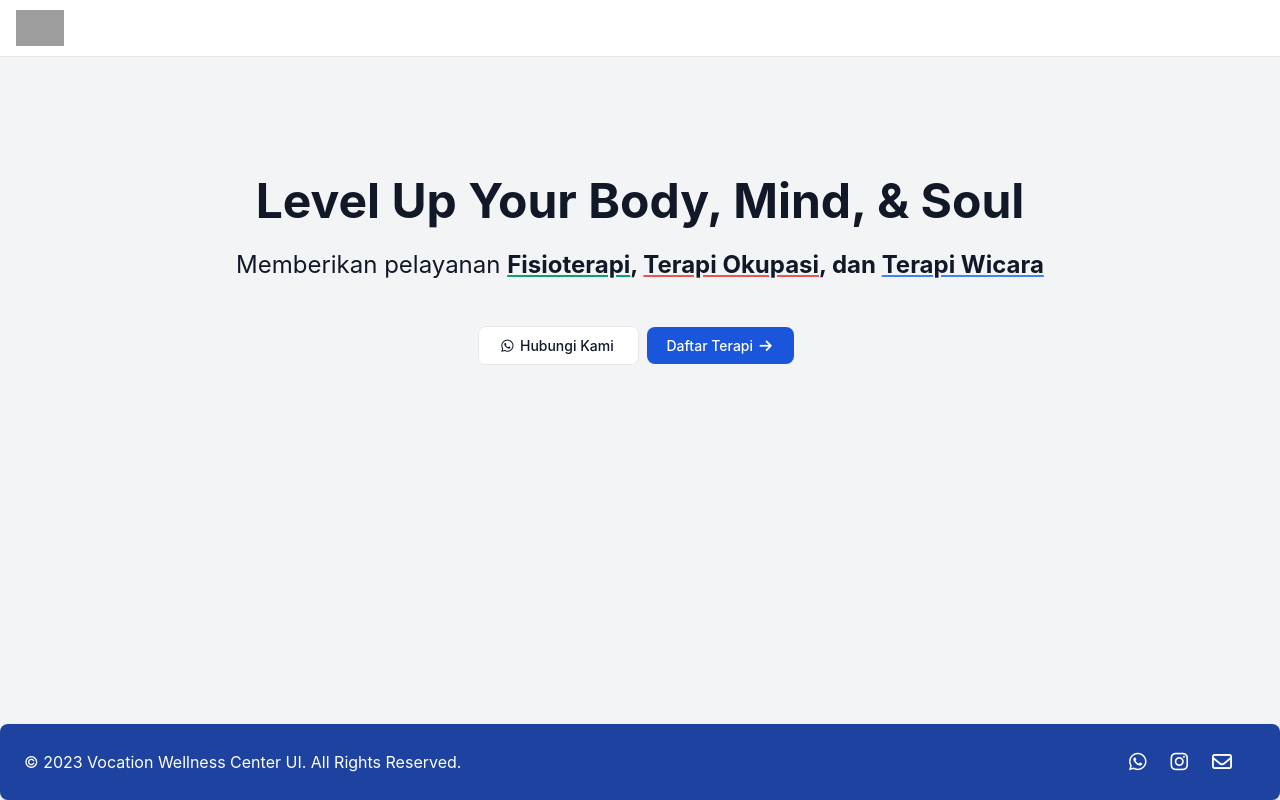
After one commit to indrikla/TA_mirror, a Django app: page /dasbor/landingPage in a window 1280 px wide. The commit adds this page. Run offline with Django 4.2, Linux system fonts and the light colour scheme; style sheets or scripts are compiled from the project's sources; some libraries are stand-ins or nearby versions; grey boxes are pictures that could not be loaded.

Commit message:
landing-page

```diff
--- a/daftar/templates/daftar-kunjungan.html
+++ b/daftar/templates/daftar-kunjungan.html
@@ -175,7 +175,7 @@
 <script>
     $(document).ready(function (){
         var green = 'status bg-green-100 text-green-800 text-sm font-medium mr-2 px-2.5 py-0.5 rounded dark:bg-green-900 dark:text-green-300'
-        var yellow = 'status bg-yellow-100 text-yellow-800 mx-2 text-sm font-medium mr-2 px-2.5 py-0.5 rounded dark:bg-blue-900 dark:text-blue-300'
+        var yellow = 'status bg-yellow-100 text-yellow-800 text-sm font-medium mr-2 px-2.5 py-0.5 rounded dark:bg-blue-900 dark:text-blue-300'
         var blue = 'status bg-blue-100 text-blue-800 text-sm font-medium mr-2 px-2.5 py-0.5 rounded dark:bg-blue-900 dark:text-blue-300'
         var red = 'bg-red-100 text-red-800 text-sm font-medium mr-2 px-2.5 py-0.5 rounded dark:bg-red-900 dark:text-red-300'
         var gray = 'bg-gray-100 text-gray-800 text-sm font-medium mr-2 px-2.5 py-0.5 rounded dark:bg-gray-700 dark:text-gray-300'
--- a/dasbor/templates/dasbor-terapis.html
+++ b/dasbor/templates/dasbor-terapis.html
@@ -110,7 +110,7 @@
     $(document).ready(function (){
         var i;
         var green = 'status bg-green-100 text-green-800 text-sm font-medium mr-2 px-2.5 py-0.5 rounded dark:bg-green-900 dark:text-green-300'
-        var yellow = 'status bg-yellow-100 text-yellow-800 mx-2 text-sm font-medium mr-2 px-2.5 py-0.5 rounded dark:bg-blue-900 dark:text-blue-300'
+        var yellow = 'status bg-yellow-100 text-yellow-800 text-sm font-medium mr-2 px-2.5 py-0.5 rounded dark:bg-blue-900 dark:text-blue-300'
         var blue = 'status bg-blue-100 text-blue-800 text-sm font-medium mr-2 px-2.5 py-0.5 rounded dark:bg-blue-900 dark:text-blue-300'
         var red = 'bg-red-100 text-red-800 text-sm font-medium mr-2 px-2.5 py-0.5 rounded dark:bg-red-900 dark:text-red-300'
         var gray = 'bg-gray-100 text-gray-800 text-sm font-medium mr-2 px-2.5 py-0.5 rounded dark:bg-gray-700 dark:text-gray-300'
--- /dev/null
+++ b/dasbor/templates/landing-page.html
@@ -0,0 +1,35 @@
+{% extends "base.html" %}
+{% block content %}
+
+<div class="container mx-auto mt-4" >
+
+    <section >
+        <div style="margin-top:8%;" class="container mx-auto mt-4">
+            <p class="text-center font-bold text-5xl text-gray-900 dark:text-white">Level Up Your Body, Mind, & Soul</p>
+
+            <br>
+
+            <p class="text-center text-2xl text-gray-900 dark:text-white">Memberikan pelayanan
+                <b> <span class="underline decoration-green-500">Fisioterapi</span>,
+                    <span class="underline decoration-red-500">Terapi Okupasi</span>, dan
+                    <span class="underline decoration-blue-500">Terapi Wicara</span></b> </p>
+
+            <br><br>
+                <div class="flex flex-col items-center justify-center">
+                    <div class="py-1">
+
+                            <a href="https://api.whatsapp.com/send?phone=6281210110430" target="_blank" class="py-2.5 px-5 mr-2 mb-2 text-sm font-medium text-gray-900 focus:outline-none bg-white rounded-lg border border-gray-200 hover:bg-gray-100 hover:text-blue-700 focus:z-10 focus:ring-4 focus:ring-gray-200 dark:focus:ring-gray-700 dark:bg-gray-800 dark:text-gray-400 dark:border-gray-600 dark:hover:text-white dark:hover:bg-gray-700">
+                                <i class="fa-fw fa-brands fa-whatsapp"></i> Hubungi Kami
+                            </a>
+                            <a href="" class="text-white bg-blue-700 hover:bg-blue-800 focus:ring-4 focus:ring-blue-300 font-medium rounded-lg text-sm px-5 py-2.5 mr-2 mb-2 dark:bg-blue-600 dark:hover:bg-blue-700 focus:outline-none dark:focus:ring-blue-800">
+                                Daftar Terapi <i class="fa-fw fa-solid fa-arrow-right"></i>
+                            </a>
+
+                    </div>
+                </div>
+        </div>
+    </section>
+
+</div>
+
+{% endblock content %}
--- a/dasbor/templates/list-rekam-medis.html
+++ b/dasbor/templates/list-rekam-medis.html
@@ -134,6 +134,11 @@
                     <i class="mb-2 fa-fw fa-regular fa-calendar"></i> {{ kunjungan.tanggal_terapi }}<br>
                     <i class="mb-2 fa-fw fa-regular fa-clock"></i> {{ kunjungan.slot_waktu }}<br>
                     <i class="fa-fw fa-sharp fa-solid fa-stethoscope"></i> {{ kunjungan.terapis.name }}<br>
+                    <div class="mt-4 py-1">
+                        <a href="#" class="py-2.5 px-5 mr-2 mb-2 text-sm font-medium text-gray-900 focus:outline-none bg-white rounded-lg border border-gray-200 hover:bg-gray-100 hover:text-blue-700 focus:z-10 focus:ring-4 focus:ring-gray-200 dark:focus:ring-gray-700 dark:bg-gray-800 dark:text-gray-400 dark:border-gray-600 dark:hover:text-white dark:hover:bg-gray-700">
+                            Lihat detail
+                        </a>
+                    </div>
                 </div>
             {% endfor %}
         </div>
--- a/dasbor/urls.py
+++ b/dasbor/urls.py
@@ -7,5 +7,5 @@ urlpatterns = [
     path('update/<int:idKunjungan>/<int:toBeStatus>', updateStatusKunjungan, name='updateStatusKunjungan'),
     path('rme/<int:idPasien>', rekamMedisView, name='rekamMedisView'),
     path('rme/<int:idPasien>/detail-<int:idKunjungan>', detailRekamMedis, name='detailRekamMedis'),
-    path('data-diri/edit', editDataDiri, name='editDataDiri'),
+    path('landingPage', landingPage, name='landingPage'),
 ]
--- a/dasbor/views.py
+++ b/dasbor/views.py
@@ -8,6 +8,9 @@ from django.utils.timezone import localtime, now
 from django.views.decorators.csrf import csrf_exempt
 from datetime import date, datetime
 from django.core.files.storage import FileSystemStorage
+
+def landingPage(request):
+    return render(request, 'landing-page.html')
 
 
 def editDataDiri(request):
@@ -36,6 +39,11 @@ def rekamMedisView(request, idPasien):
     list_asesmen = []
     pasien = Pasien.objects.get(id=idPasien)
     rekamMedis = RekamMedis.objects.get(pasien=pasien)
+    kunjunganAll = Appointment.objects.filter(
+                Q(status=1) | Q(status=0),
+                pasien=pasien,
+                tanggal_terapi__gte=localtime(now()),
+    )
 
     if Asesmen.objects.filter(pasien=pasien).first() != None:
             for asesmen in Asesmen.objects.filter(pasien=pasien):
@@ -45,7 +53,6 @@ def rekamMedisView(request, idPasien):
         terapis = Terapis.objects.get(user=request.user)
         if terapis in rekamMedis.terapis.all():
             if request.method == 'POST':
-
 
                 fs = FileSystemStorage()
                 file_Asesmen = request.FILES.get('lampiran')
@@ -73,10 +80,6 @@ def rekamMedisView(request, idPasien):
     elif request.user.role == 'Pasien':
         if (idPasien == request.user.pasien.id):
             pasien = Pasien.objects.get(user=request.user)
-            kunjunganAll = Appointment.objects.filter(
-                Q(status=1) | Q(status=0),
-                pasien=pasien,
-            )
         else:
             message = "Kamu tidak memiliki akses ke halaman ini."
 
@@ -173,6 +176,7 @@ def dasbor(request):
         kunjunganAll = Appointment.objects.filter(
                 Q(status=1) | Q(status=0),
                 pasien=pasien,
+                tanggal_terapi__gte=localtime(now()),
         )
         if Asesmen.objects.filter(pasien=pasien).first() != None:
             for asesmen in Asesmen.objects.filter(pasien=pasien):
--- a/templates/base.html
+++ b/templates/base.html
@@ -108,8 +108,8 @@
                     <div class="hidden w-full md:block md:w-auto" id="navbar-multi-level">
                         <ul class="align-middle items-center flex flex-col font-medium p-4 md:p-0 mt-4 border border-gray-100 rounded-lg bg-gray-50 md:flex-row md:space-x-8 md:mt-0 md:border-0 md:bg-white dark:bg-gray-800 md:dark:bg-gray-900 dark:border-gray-700">
                             <li>
-                                <a href="#" type="button" class="py-2 px-4 text-sm font-medium text-blue-700 hover:text-white border border-blue-700 hover:bg-blue-800 focus:ring-4 focus:outline-none focus:ring-blue-300 font-medium rounded-lg dark:hover:text-white dark:hover:bg-gray-700">
-                                    <i class="fa-fw fa-solid fa-plus"></i> Daftar terapi
+                                <a {% if '/daftar-terapi/' in request.path %} style="display: none;" {% endif %} href="#" type="button" class="py-2 px-4 text-sm font-medium text-blue-700 hover:text-white border border-blue-700 hover:bg-blue-800 focus:ring-4 focus:outline-none focus:ring-blue-300 font-medium rounded-lg dark:hover:text-white dark:hover:bg-gray-700">
+                                    <i class="fa-fw fa-solid fa-plus"></i> Daftar Terapi
                                 </a>
                             </li>
                             <li>
```
Also changed, not shown: dasbor/templates/dasbor-pasien.html (+8 -2 lines), TA_mirror/settings.py (line endings or trailing spaces), db.sqlite3.
